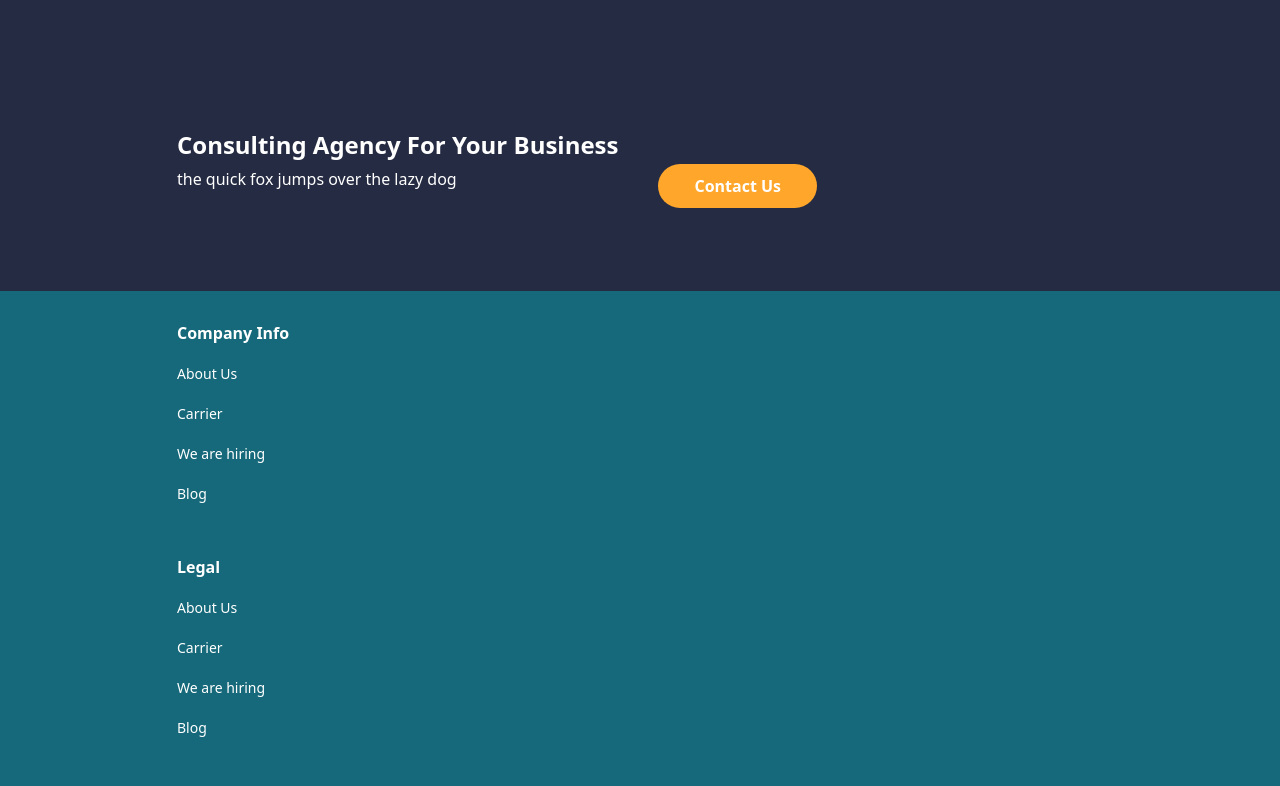
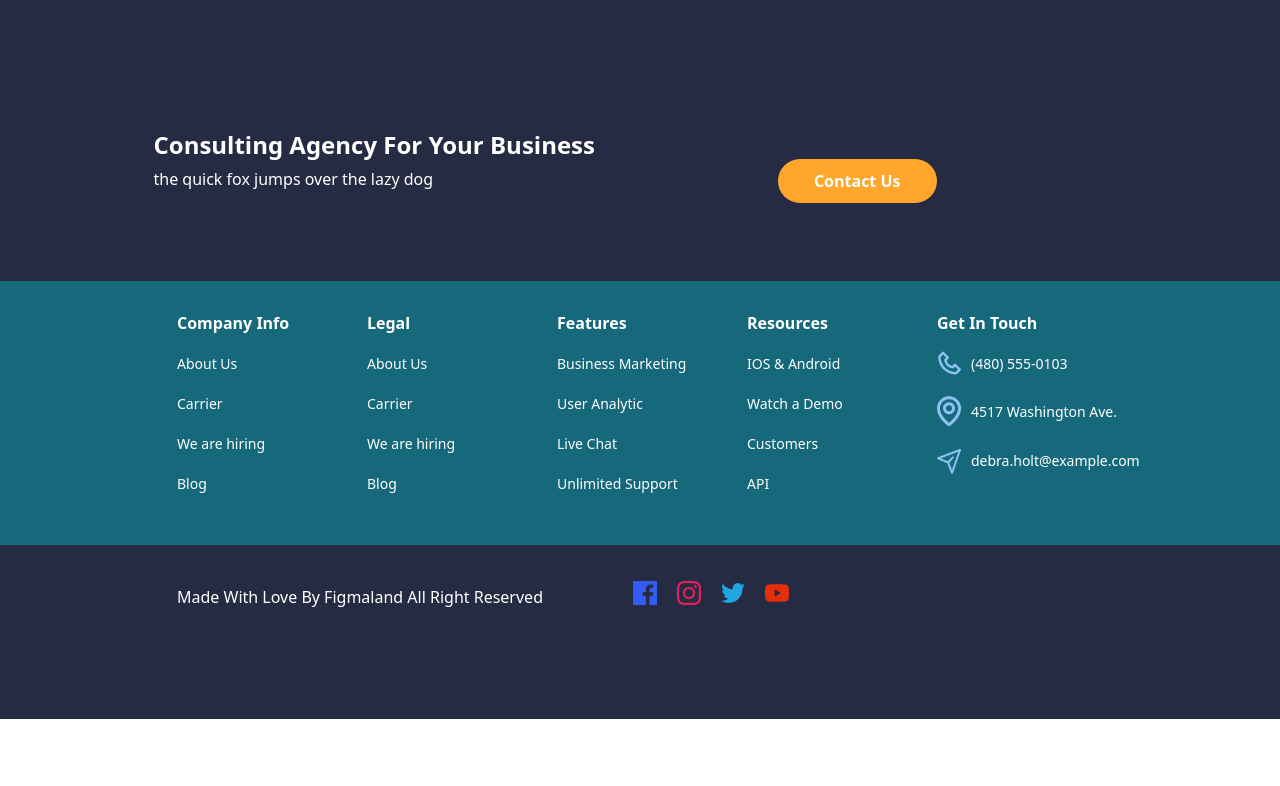
Before and after one commit to oharaju/bootstrap-sass, a website: page index.html in a window 1280 px wide. Shown: the part 3500-4286 px from the top of the page. After the commit the page ends 4219 px from the top, so only its background shows below. Drawn offline with Linux system fonts and the light colour scheme.

Commit message:
insert media queries in footer section

```diff
--- a/index.html
+++ b/index.html
@@ -218,7 +218,7 @@
     <footer class="footer">
       <div class="container">
         <div class="row">
-          <div class="col-lg-10 offset-1">
+          <div class="col-lg-10 offset-1 col-md-12 offset-md-0">
             <div class="footer__register" >
               <div class="footer__box">
                 <h1 class="footer__title">Consulting Agency For Your Business</h1>
@@ -233,7 +233,7 @@
       <div class="footer__container">
         <div class="container">
           <div class="row">
-            <div class="col-10 offset-1">
+            <div class="col-10 offset-1 col-md-4 offset-md-0 col-lg-2 offset-lg-0 col-xl-2 offset-xl-1">
               <div class="footer__space">
                 <p class="footer__list__title">Company Info</p>
                 <ul class="footer__list">
@@ -259,7 +259,7 @@
               </div>
             </div>
 
-            <div class="col-10 offset-1">
+            <div class="col-10 offset-1 col-md-4 offset-md-0 col-lg-2 offset-lg-0 col-xl-2 offset-xl-0">
               <div class="footer__space">
                 <p class="footer__list__title">Legal</p>
                 <ul class="footer__list">
@@ -285,7 +285,7 @@
               </div>
             </div>
 
-            <div class="col-10 offset-1">
+            <div class="col-10 offset-1 col-md-4 offset-md-0 col-lg-2 offset-lg-0 col-xl-2 offset-xl-0">
               <div class="footer__space">
                 <p class="footer__list__title">Features</p>
                 <ul class="footer__list">
@@ -311,7 +311,7 @@
               </div>
             </div>
 
-            <div class="col-10 offset-1">
+            <div class="col-10 offset-1 col-md-4 offset-md-0 col-lg-2 offset-lg-0 col-xl-2 offset-xl-0">
               <div class="footer__space">
                 <p class="footer__list__title">Resources</p>
                 <ul class="footer__list">
@@ -337,7 +337,7 @@
               </div>
             </div>
 
-            <div class="col-10 offset-1">
+            <div class="col-10 offset-1 col-md-4 offset-md-0 col-lg-4 offset-lg-0 col-xl-3 offset-xl-0">
               <p class="footer__list__title">Get In Touch</p>
               <div class="footer__contact">
                 <img src="./images/phone-footer.png" alt="telefone">
@@ -345,7 +345,7 @@
               </div>
               <div class="footer__contact">
                 <img src="./images/localization-footer.png" alt="localizacao">
-                <p class="footer__list__link">4517 Washington Ave.</p>
+                <a class="footer__list__link">4517 Washington Ave.</a>
               </div>
               <div class="footer__contact">
                 <img src="./images/acess-footer.png" alt="email">
@@ -359,7 +359,8 @@
 
       <div class="container">
         <div class="row">
-          <div class="col-10 offset-1">
+          <div class="col-10 offset-1 col-md-12 offset-md-0 col-lg-12 offset-lg-0 col-xl-11 offset-xl-1">
+            <div class="footer__last">
               <p class="footer__social">Made With Love By Figmaland All Right Reserved</p>
               <div class="footer__main">
                 <a href="http://facebook.com"><img src="./images/facebook.png"></img></a>
@@ -370,14 +371,7 @@
             </div>
           </div>
         </div>
-
-
-
-
-
-
-
-
+      </div>
     </footer>
   </body>
 </html>
--- a/scss/_footer.scss
+++ b/scss/_footer.scss
@@ -11,7 +11,7 @@
   &__subtitle {
     font-size: 16px;
     font-weight: lighter;
-    margin-bottom: 50px;
+    margin-bottom: 40px;
   }
 
   &__container {
@@ -78,6 +78,33 @@
       gap: 40px;
     }
   }
+}
 
+@include media-breakpoint-up(lg) {
+  .footer {
 
+    &__register {
+      justify-content: space-between;
+    }
+
+    &__last {
+      display: flex;
+      align-items: center;
+      justify-content: space-between;
+    }
+  }
 }
+
+@include media-breakpoint-up(xl) {
+  .footer {
+
+    &__register {
+      justify-content: space-around;
+    }
+
+    &__last {
+      justify-content: flex-start;
+      gap: 90px;
+    }
+  }
+}
```
Also changed, not shown: styles/styles.css. Lines whose indentation alone changed are shown as unchanged.
